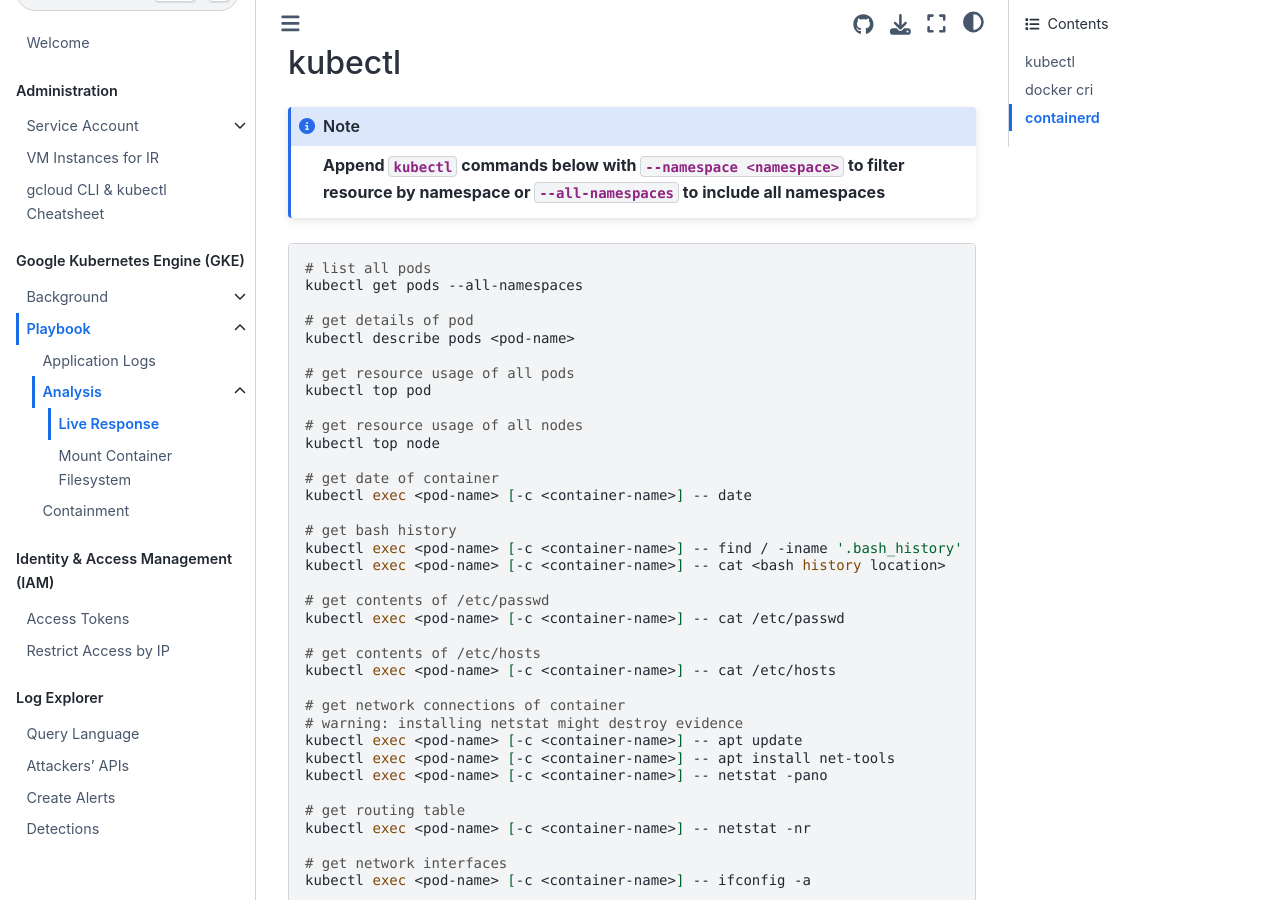
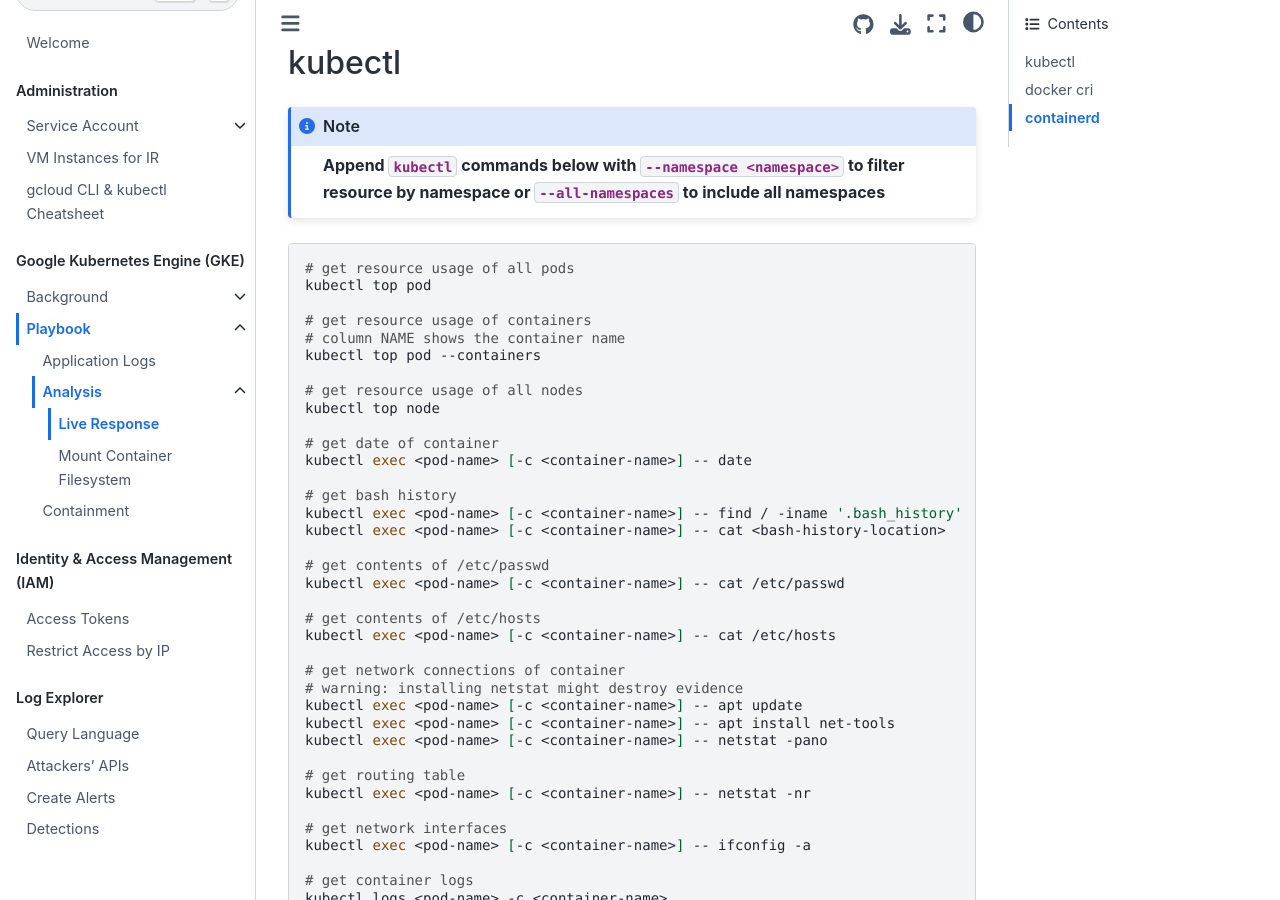
Before and after one commit to Silv3rHorn/GCP-IR-Notes, a Jupyter Book: the page built from gke/playbook/analysis/live_response.md, in a window 1280 px wide and 900 px high, scrolled down 335 px. Built offline with Jupyter Book 1.0.4 settings and Sphinx 7.4.7 and the Sphinx Book theme 1.1.4, drawn with Linux system fonts in a browser that asks for light colours; pages that are not in the unit, such as notebooks, are missing from menus.

Commit message:
Update GKE IR Sections

`````diff
--- a/gke/playbook/analysis/live_response.md
+++ b/gke/playbook/analysis/live_response.md
@@ -14,14 +14,12 @@ Commands listed are mainly for triaging. Commands to perform more in-depth inves
 ````
 
 ```shell
-# list all pods
-kubectl get pods --all-namespaces
-
-# get details of pod
-kubectl describe pods <pod-name>
-
 # get resource usage of all pods
 kubectl top pod
+
+# get resource usage of containers
+# column NAME shows the container name
+kubectl top pod --containers
 
 # get resource usage of all nodes
 kubectl top node
@@ -31,7 +29,7 @@ kubectl exec <pod-name> [-c <container-name>] -- date
 
 # get bash history
 kubectl exec <pod-name> [-c <container-name>] -- find / -iname '.bash_history'
-kubectl exec <pod-name> [-c <container-name>] -- cat <bash history location>
+kubectl exec <pod-name> [-c <container-name>] -- cat <bash-history-location>
 
 # get contents of /etc/passwd
 kubectl exec <pod-name> [-c <container-name>] -- cat /etc/passwd
`````
Also changed, not shown: gke/playbook/analysis/mount_container_fs.md (+7 -2 lines), 1 other file.
